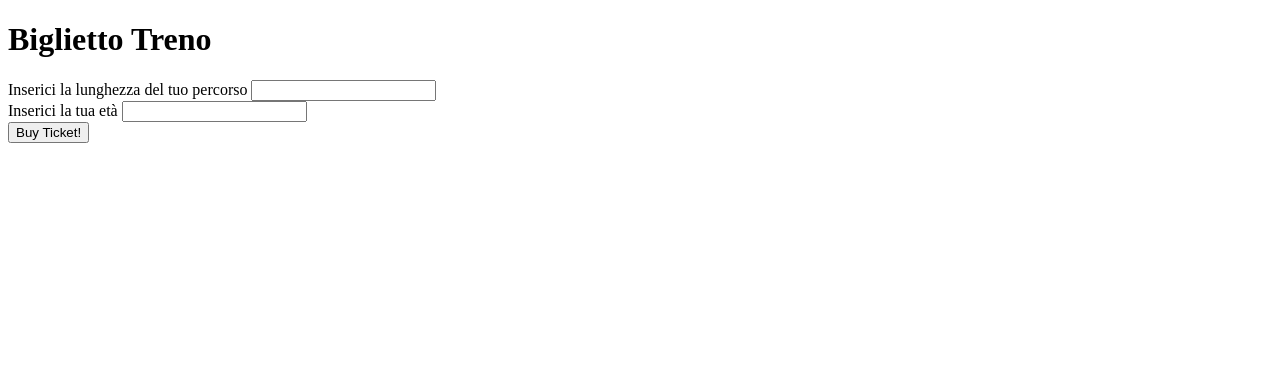
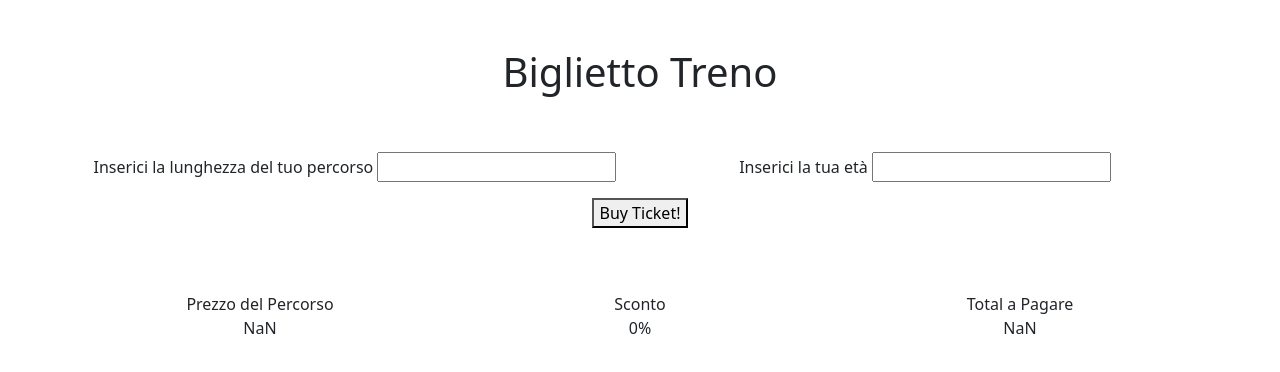
Before and after one commit to jfmarkan/js-biglietto-treno-form, a plain HTML site: page index.html in a window 1280 px wide. Both pictures are taken after a click on the button "Buy Ticket!". Drawn offline with nearby package versions, Linux system fonts and the light colour scheme.

Commit message:
Milestone 2

```diff
--- a/index.html
+++ b/index.html
@@ -5,19 +5,52 @@
     <meta http-equiv="X-UA-Compatible" content="IE=edge">
     <meta name="viewport" content="width=device-width, initial-scale=1.0">
     <title>Document</title>
+    <link href="https://cdn.jsdelivr.net/npm/bootstrap@5.2.3/dist/css/bootstrap.min.css" rel="stylesheet" integrity="sha384-rbsA2VBKQhggwzxH7pPCaAqO46MgnOM80zW1RWuH61DGLwZJEdK2Kadq2F9CUG65" crossorigin="anonymous">
 </head>
 <body>
-    <h1>Biglietto Treno</h1>
+    <div class="container">
+        <div class="row">
+            <div class="col text-center">
+                <div class="row">
+                    <div class="col my-5">
+                        <h1>Biglietto Treno</h1>
+                    </div>
+                </div>
+                <div class="row">
+                    <div class="col-6">
+                        <label for="kilometers">Inserici la lunghezza del tuo percorso</label>
+                        <input type="number" name="kilometers" id="kilometers">
+                    </div>
+                    <div class="col-6">
+                        <label for="age">Inserici la tua età</label>
+                        <input type="number" name="age" id="age">
+                    </div>
+                </div>
+                <div class="row">
+                    <div class="col my-3">
+                        <button>Buy Ticket!</button>
+                    </div>
+                </div>
+            </div>
+        </div>
+        <div class="row text-center mt-5">
+            <div class="col-4">Prezzo del Percorso</div>
+            <div class="col-4">Sconto</div>
+            <div class="col-4">Total a Pagare</div>
+            <div class="col-4" id="travel"></div>
+            <div class="col-4" id="discount"></div>
+            <div class="col-4" id="total"></div>
+        </div>
+    </div>
+
     <div>
-        <label for="kilometers">Inserici la lunghezza del tuo percorso</label>
-        <input type="number" name="kilometers" id="kilometers">
+
     </div>
     <div>
-        <label for="age">Inserici la tua età</label>
-        <input type="number" name="age" id="age">
+
     </div>
     <div>
-        <button>Buy Ticket!</button>
+
     </div>
     <script src="./js/script.js"></script>
 </body>
--- a/js/script.js
+++ b/js/script.js
@@ -11,12 +11,21 @@ buyButton.addEventListener('click',
         if (age < 18){
             finalPrice = travelPrice - (travelPrice * (19.4 / 100));
             console.log(finalPrice);
+            document.getElementById('travel').innerHTML = travelPrice;
+            document.getElementById('discount').innerHTML = '19.4%';
+            document.getElementById('total').innerHTML = finalPrice;
         } else if (age >= 65) {
             finalPrice = travelPrice - (travelPrice * (37.7 / 100));
             console.log(finalPrice);
+            document.getElementById('travel').innerHTML = travelPrice;
+            document.getElementById('discount').innerHTML = '37.7%';
+            document.getElementById('total').innerHTML = finalPrice;
         } else {
             finalPrice = travelPrice;
             console.log(finalPrice);
+            document.getElementById('travel').innerHTML = travelPrice;
+            document.getElementById('discount').innerHTML = '0%';
+            document.getElementById('total').innerHTML = finalPrice;
         }
     }
 
```
Also changed, not shown: css/styles.css (added).
